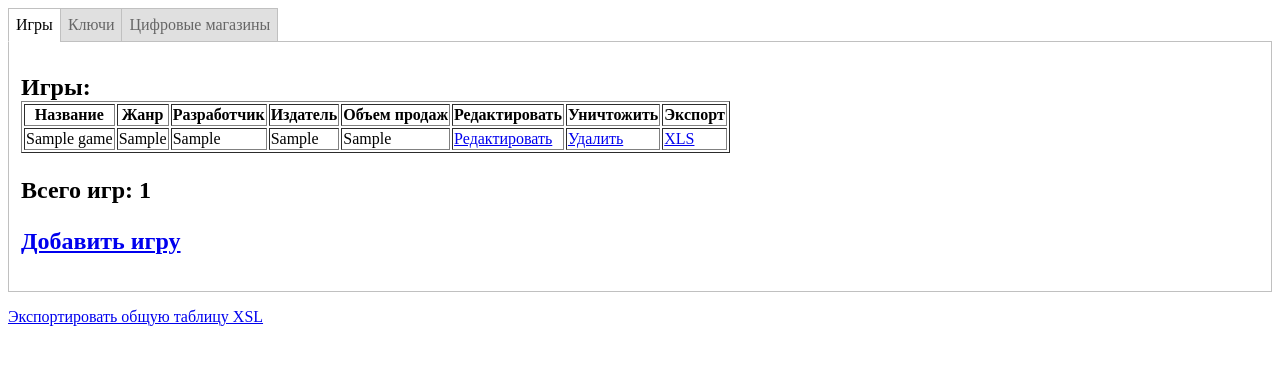
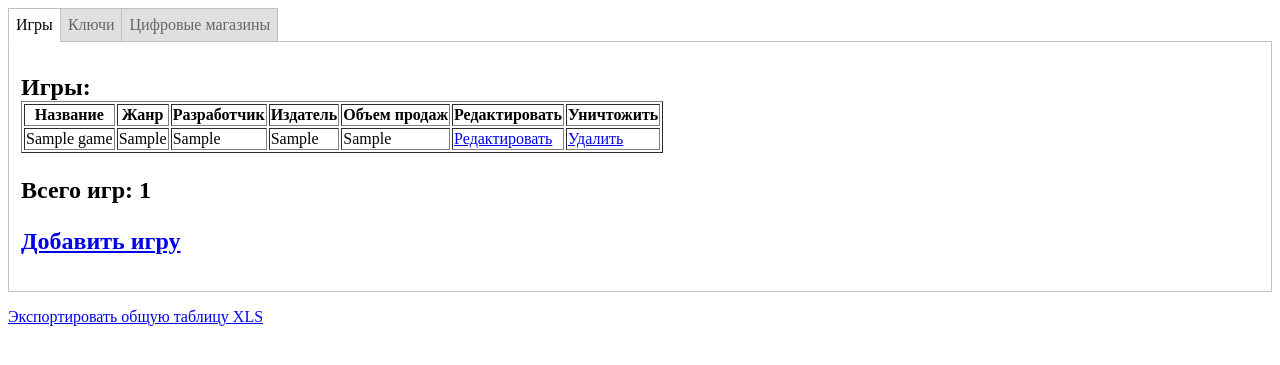
Before and after one commit to Gibadullina/WebProgrammingLR, a PHP site: page /bd_games/index.php in a window 1280 px wide. Shown: the top 365 px of the page. Run offline with PHP 8.4, Linux system fonts and the light colour scheme; tables that the repository leaves empty or names only in its code hold one stand-in row (values such as "Sample post").

Commit message:
change index.php

```diff
--- a/bd_games/index.php
+++ b/bd_games/index.php
@@ -49,7 +49,7 @@ mysqli_select_db($con,'games') or die($connect_error);
 <tr> <!--// вывод «шапки» таблицы-->
  <th> Название </th> <th> Жанр </th>
  <th> Разработчик </th> <th> Издатель </th> <th> Объем продаж </th>
- <th> Редактировать </th> <th> Уничтожить </th> <th>Экспорт</th></tr>
+ <th> Редактировать </th> <th> Уничтожить </th></tr>
  <!--<th></th>-->
 <?php
 $result=mysqli_query($con,"SELECT id_game, game_name, game_genre, game_developer, game_publisher,game_sale FROM game"); // запрос на выборку сведений о пользователях
@@ -64,8 +64,6 @@ while ($row=mysqli_fetch_array($result)){// для каждой строки и
 . "'>Редактировать</a></td>"; // запуск скрипта для редактирования
  echo "<td><a href='games/delete.php?id=" . $row['id_game']
 . "'>Удалить</a></td>"; // запуск скрипта для удаления записи
-echo "<td><a href='export/xls.php?id=" . $row['id_game']
-. "'>XLS</a></td>"; // запуск скрипта для экспорта
  echo "</tr>";
 }
 print "</table>";
@@ -132,6 +130,6 @@ print("<P>Всего игр: $num_rows </p>");
 ?>
 <p> <a href="keys/new.php"> Добавить ключ</a>
 	 </div>
-	 	<p><a href="games/new.php"> Экспортировать общую таблицу XSL</a>
+	 	<p><a href="games/new.php"> Экспортировать общую таблицу XLS</a>
 </div>
 </body>
```
